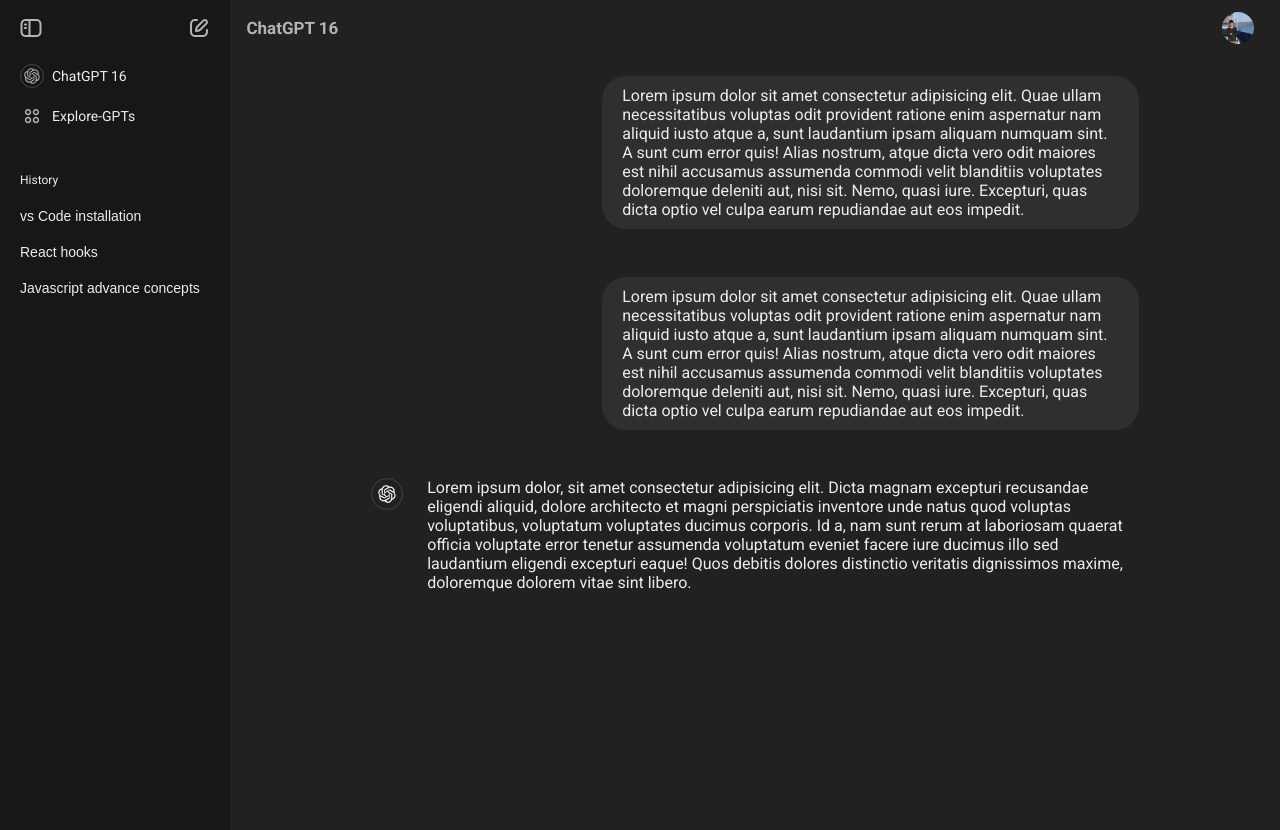
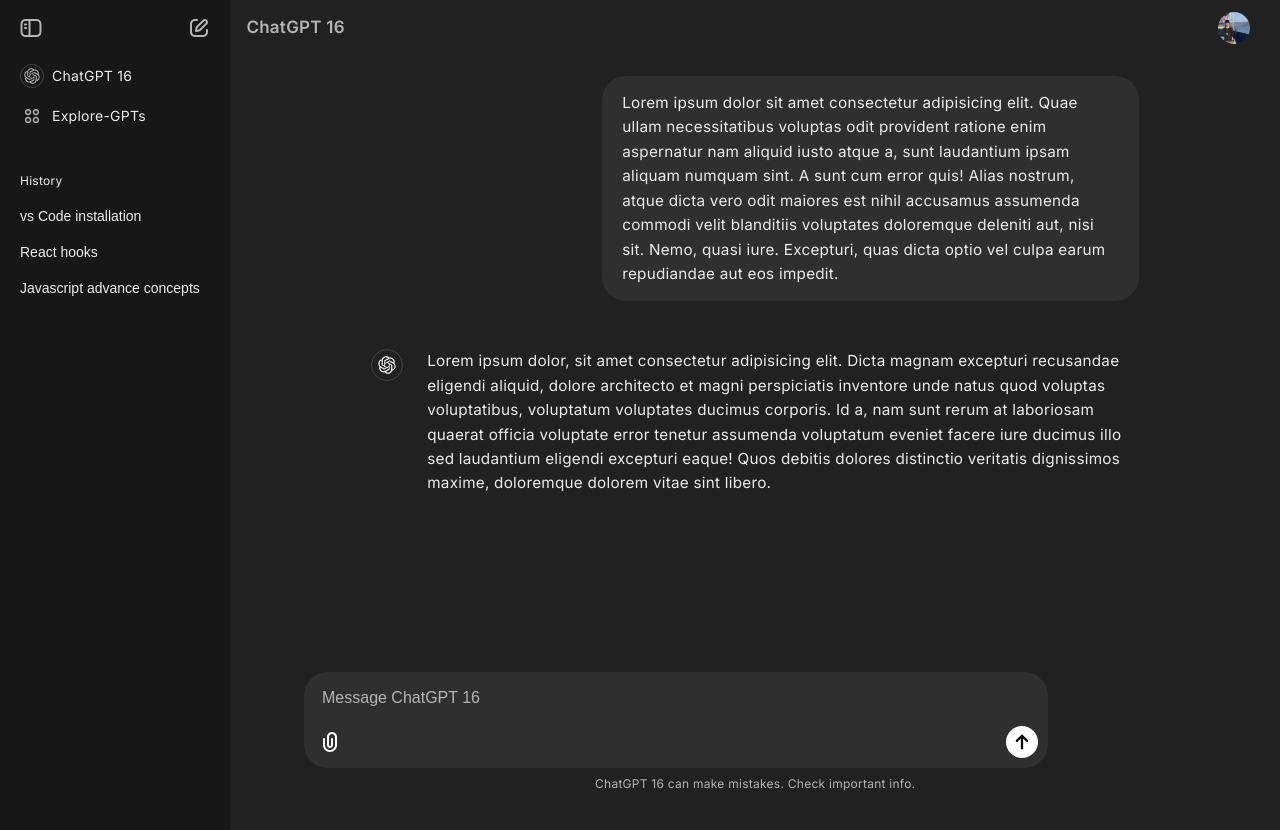
Before and after one commit to Pratikjdv16/Chatgpt-Clone, a React (Create React App) app: page /chatgpt16/1 in a window 1280 px wide. Shown: the top 830 px of the page. Built offline with nearby package versions, Linux system fonts and the light colour scheme.

Commit message:
Created chatbox layout

```diff
--- a/public/index.html
+++ b/public/index.html
@@ -11,16 +11,9 @@
     />
     <link rel="apple-touch-icon" href="%PUBLIC_URL%/logo192.png" />
     <link rel="manifest" href="%PUBLIC_URL%/manifest.json" />
+
     <link
-      href="https://fonts.googleapis.com/css2?family=Inter:wght@400;500;600&display=swap"
-      rel="stylesheet"
-    />
-    <link
-      href="https://fonts.googleapis.com/css2?family=Roboto:wght@400;500;700&display=swap"
-      rel="stylesheet"
-    />
-    <link
-      href="https://fonts.googleapis.com/css2?family=Poppins:wght@400;500;600&display=swap"
+      href="https://fonts.googleapis.com/css2?family=Inter:ital,opsz,wght@0,14..32,100..900;1,14..32,100..900&display=swap"
       rel="stylesheet"
     />
 
--- a/src/App.css
+++ b/src/App.css
@@ -5,15 +5,27 @@
 }
 
 body {
-  font-family: "Inter", sans-serif;
-}
-
-body {
-  font-family: "Roboto", sans-serif;
   overflow-y: auto;
   overflow-x: hidden;
+  font-family: "Inter", sans-serif;
+  font-optical-sizing: auto;
+  font-style: normal;
+  background: #212121;
 }
 
 body::-webkit-scrollbar {
   width: 0px;
 }
+
+p {
+  line-height: 160%;
+  letter-spacing: 0.016rem;
+  font-size: 0.95426rem;
+  font-weight: 400;
+}
+
+span {
+  line-height: 160%;
+  letter-spacing: 0.016rem;
+  font-weight: 400;
+}
--- a/src/Components/Chat/CSS/Chat.css
+++ b/src/Components/Chat/CSS/Chat.css
@@ -21,6 +21,7 @@
   width: 768px;
   height: fit-content;
   margin-top: 20px;
+  padding-bottom: 12rem;
 }
 
 .promptBox {
@@ -66,7 +67,7 @@
   white-space: pre-wrap;
   max-width: 537px;
   height: fit-content;
-  padding: 10px 20px;
+  padding: 15px 20px;
 }
 
 .aiResponseBox {
@@ -97,3 +98,95 @@
   width: 712px;
   height: fit-content;
 }
+
+.promptInputBox {
+  background-color: #2f2f2f;
+  border-radius: 1.5rem;
+  position: fixed;
+  bottom: 32px;
+  right: 232px;
+  width: 744px;
+  height: fit-content;
+  padding: 4px 10px;
+}
+
+.promptInputContentDiv {
+  width: 100%;
+  min-height: 44px;
+  max-height: 121px;
+  padding: 0px 8px;
+}
+
+.promptInputContentDiv > input {
+  color: #ececec;
+  background-color: #2f2f2f;
+  border: none;
+  font-size: 1rem;
+  width: 100%;
+  min-height: 44px;
+  max-height: 121px;
+  outline: none;
+}
+
+.promptInputContentDiv > input::placeholder {
+  color: #b4b4b4;
+  font-size: 1rem;
+}
+
+.promptActionButtonsDiv {
+  display: flex;
+  justify-content: space-between;
+  align-items: center;
+  width: 100%;
+  height: 44px;
+}
+
+.promptActionButtonsDiv button {
+  border: none;
+  background-color: transparent;
+  width: 32px;
+  height: 32px;
+}
+
+#attachFilesButton {
+  display: flex;
+  justify-content: center;
+  align-items: center;
+  border-radius: 0.8rem;
+}
+
+#attachFilesButton > svg {
+  width: 24px;
+  height: 24px;
+}
+
+#attachFilesButton:hover {
+  background-color: #2a2a2a;
+}
+
+#submitPromptButton {
+  background-color: white;
+  border-radius: 2rem;
+}
+
+#submitPromptButton:hover {
+  background-color: #c1c1c1;
+}
+
+#submitPromptButton > svg {
+  width: 100%;
+  height: 100%;
+}
+
+.footer {
+  display: flex;
+  justify-content: center;
+  align-items: center;
+  color: #b4b4b4;
+  background: #212121;
+  font-size: 12px;
+  position: fixed;
+  bottom: 0;
+  width: 82%;
+  height: 32px;
+}
--- a/src/Components/Chat/Chat.jsx
+++ b/src/Components/Chat/Chat.jsx
@@ -25,7 +25,7 @@
           </div>
 
           <div className="promptContentDiv">
-            <span>
+            <p>
               Lorem ipsum dolor sit amet consectetur adipisicing elit. Quae
               ullam necessitatibus voluptas odit provident ratione enim
               aspernatur nam aliquid iusto atque a, sunt laudantium ipsam
@@ -34,39 +34,7 @@
               velit blanditiis voluptates doloremque deleniti aut, nisi sit.
               Nemo, quasi iure. Excepturi, quas dicta optio vel culpa earum
               repudiandae aut eos impedit.
-            </span>
-          </div>
-        </div>
-        <div className="promptBox">
-          <div className="promptEditLogoDiv">
-            <svg
-              width="24"
-              height="24"
-              viewBox="0 0 24 24"
-              fill="none"
-              xmlns="http://www.w3.org/2000/svg"
-              className="icon-md"
-            >
-              <path
-                fillRule="evenodd"
-                clipRule="evenodd"
-                d="M13.2929 4.29291C15.0641 2.52167 17.9359 2.52167 19.7071 4.2929C21.4784 6.06414 21.4784 8.93588 19.7071 10.7071L18.7073 11.7069L11.6135 18.8007C10.8766 19.5376 9.92793 20.0258 8.89999 20.1971L4.16441 20.9864C3.84585 21.0395 3.52127 20.9355 3.29291 20.7071C3.06454 20.4788 2.96053 20.1542 3.01362 19.8356L3.80288 15.1C3.9742 14.0721 4.46243 13.1234 5.19932 12.3865L13.2929 4.29291ZM13 7.41422L6.61353 13.8007C6.1714 14.2428 5.87846 14.8121 5.77567 15.4288L5.21656 18.7835L8.57119 18.2244C9.18795 18.1216 9.75719 17.8286 10.1993 17.3865L16.5858 11L13 7.41422ZM18 9.5858L14.4142 6.00001L14.7071 5.70712C15.6973 4.71693 17.3027 4.71693 18.2929 5.70712C19.2831 6.69731 19.2831 8.30272 18.2929 9.29291L18 9.5858Z"
-                fill="white"
-              ></path>
-            </svg>
-          </div>
-
-          <div className="promptContentDiv">
-            <span>
-              Lorem ipsum dolor sit amet consectetur adipisicing elit. Quae
-              ullam necessitatibus voluptas odit provident ratione enim
-              aspernatur nam aliquid iusto atque a, sunt laudantium ipsam
-              aliquam numquam sint. A sunt cum error quis! Alias nostrum, atque
-              dicta vero odit maiores est nihil accusamus assumenda commodi
-              velit blanditiis voluptates doloremque deleniti aut, nisi sit.
-              Nemo, quasi iure. Excepturi, quas dicta optio vel culpa earum
-              repudiandae aut eos impedit.
-            </span>
+            </p>
           </div>
         </div>
 
@@ -92,7 +60,7 @@
           </div>
 
           <div className="responseContentDiv">
-            <span>
+            <p>
               Lorem ipsum dolor, sit amet consectetur adipisicing elit. Dicta
               magnam excepturi recusandae eligendi aliquid, dolore architecto et
               magni perspiciatis inventore unde natus quod voluptas
@@ -102,9 +70,58 @@
               laudantium eligendi excepturi eaque! Quos debitis dolores
               distinctio veritatis dignissimos maxime, doloremque dolorem vitae
               sint libero.
-            </span>
+            </p>
           </div>
         </div>
+      </div>
+
+      {/* Prompt Action */}
+      <div className="promptInputBox">
+        <div className="promptInputContentDiv">
+          <input type="text" placeholder="Message ChatGPT 16" />
+        </div>
+
+        <div className="promptActionButtonsDiv">
+          <button id="attachFilesButton">
+            <svg
+              width="24"
+              height="24"
+              viewBox="0 0 24 24"
+              fill="none"
+              xmlns="http://www.w3.org/2000/svg"
+            >
+              <path
+                fillRule="evenodd"
+                clipRule="evenodd"
+                d="M9 7C9 4.23858 11.2386 2 14 2C16.7614 2 19 4.23858 19 7V15C19 18.866 15.866 22 12 22C8.13401 22 5 18.866 5 15V9C5 8.44772 5.44772 8 6 8C6.55228 8 7 8.44772 7 9V15C7 17.7614 9.23858 20 12 20C14.7614 20 17 17.7614 17 15V7C17 5.34315 15.6569 4 14 4C12.3431 4 11 5.34315 11 7V15C11 15.5523 11.4477 16 12 16C12.5523 16 13 15.5523 13 15V9C13 8.44772 13.4477 8 14 8C14.5523 8 15 8.44772 15 9V15C15 16.6569 13.6569 18 12 18C10.3431 18 9 16.6569 9 15V7Z"
+                fill="white"
+              ></path>
+            </svg>
+          </button>
+
+          <button id="submitPromptButton">
+            <svg
+              width="32"
+              height="32"
+              viewBox="0 0 32 32"
+              fill="none"
+              xmlns="http://www.w3.org/2000/svg"
+              className="icon-2xl"
+            >
+              <path
+                fillRule="evenodd"
+                clipRule="evenodd"
+                d="M15.1918 8.90615C15.6381 8.45983 16.3618 8.45983 16.8081 8.90615L21.9509 14.049C22.3972 14.4953 22.3972 15.2189 21.9509 15.6652C21.5046 16.1116 20.781 16.1116 20.3347 15.6652L17.1428 12.4734V22.2857C17.1428 22.9169 16.6311 23.4286 15.9999 23.4286C15.3688 23.4286 14.8571 22.9169 14.8571 22.2857V12.4734L11.6652 15.6652C11.2189 16.1116 10.4953 16.1116 10.049 15.6652C9.60265 15.2189 9.60265 14.4953 10.049 14.049L15.1918 8.90615Z"
+                fill="black"
+              ></path>
+            </svg>
+          </button>
+        </div>
+      </div>
+
+      {/* Footer */}
+      <div className="footer" style={{ width: state.mainWidth }}>
+        <span>ChatGPT 16 can make mistakes. Check important info.</span>
       </div>
     </section>
   );
--- a/src/Components/Navbar/CSS/Navbar.css
+++ b/src/Components/Navbar/CSS/Navbar.css
@@ -33,6 +33,10 @@
   background: #212121;
 }
 
+.rightNavItems:hover {
+  background: #2f2f2f !important;
+}
+
 .rightNav {
   display: flex;
   justify-content: space-between;
@@ -61,9 +65,23 @@
   background: #2f2f2f;
 }
 
-.rightNav img {
+.profileImgDiv {
+  display: flex;
+  justify-content: center;
+  align-items: center;
+  border-radius: 2rem;
+  width: 2.5rem;
+  height: 2.5rem;
+  margin-right: 1.6rem;
+  cursor: pointer;
+}
+
+.profileImgDiv:hover {
+  background-color: #2f2f2f;
+}
+
+.profileImgDiv img {
   border-radius: 1rem;
   width: 2rem;
   height: 2rem;
-  margin-right: 1.6rem;
 }
--- a/src/Components/Navbar/Navbar.jsx
+++ b/src/Components/Navbar/Navbar.jsx
@@ -61,7 +61,10 @@
                 alignItems: "center",
               }}
             >
-              <div className="letNavItems" style={{ marginLeft: "0.7rem" }}>
+              <div
+                className="letNavItems rightNavItems"
+                style={{ marginLeft: "0.7rem" }}
+              >
                 <svg
                   width="24"
                   height="24"
@@ -80,7 +83,7 @@
                 </svg>
               </div>
 
-              <div className="letNavItems">
+              <div className="letNavItems rightNavItems">
                 <svg
                   width="24"
                   height="24"
@@ -100,7 +103,9 @@
             </div>
           )}
 
-          <img src={myPic} alt="Profile Pic" />
+          <div className="profileImgDiv">
+            <img src={myPic} alt="Profile Pic" />
+          </div>
         </div>
       </div>
 
```
